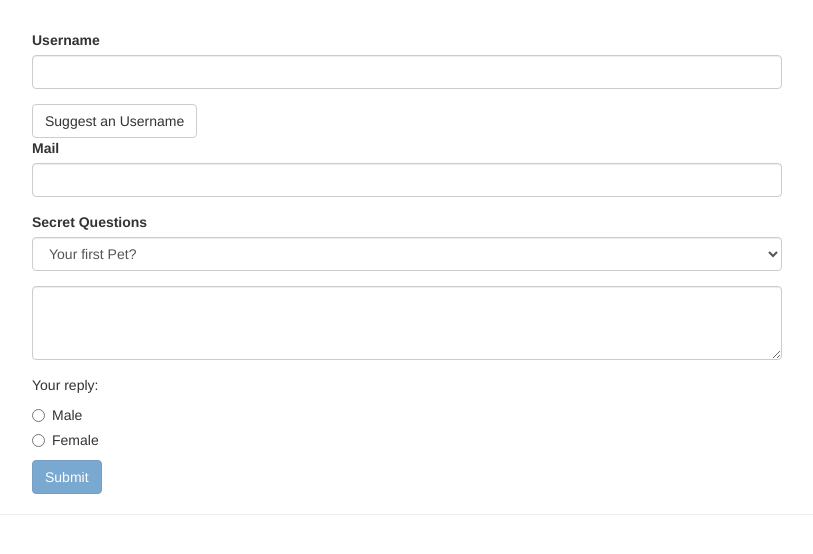
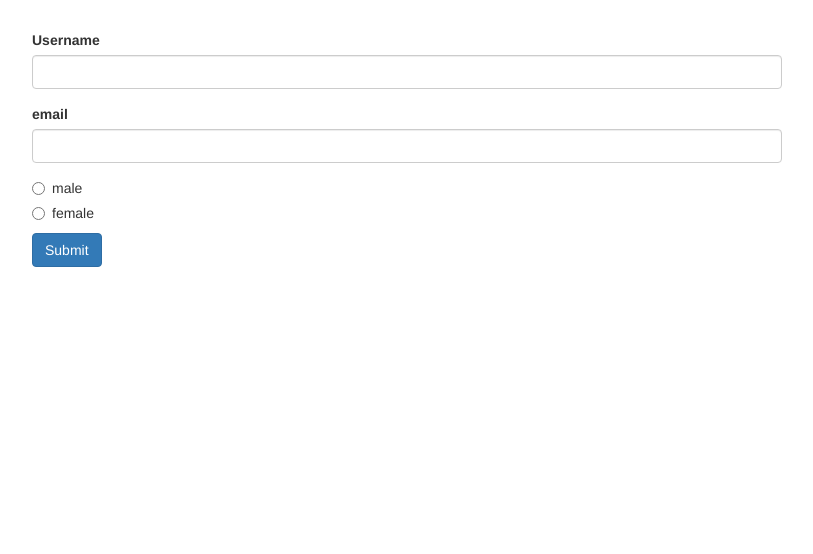
Before and after one commit to 3atharvkurdukar/my-first-app, an Angular app: page / in a window 1280 px wide. Shown: the top 554 px of the page, without its empty margins (233-1046 px from the left). Built offline with nearby package versions, Linux system fonts and the light colour scheme.

Commit message:
Handling forms in reactive way

```diff
--- a/src/app/app.component.css
+++ b/src/app/app.component.css
@@ -1,6 +1,3 @@
 .container {
   margin-top: 30px;
 }
-input.ng-invalid.ng-touched {
-  border: 1px solid red;
-}
--- a/src/app/app.component.html
+++ b/src/app/app.component.html
@@ -1,73 +1,30 @@
 <div class="container">
   <div class="row">
     <div class="col-xs-12 col-sm-10 col-md-8 col-sm-offset-1 col-md-offset-2">
-      <form (ngSubmit)="onSubmit(f)" #f="ngForm">
-        <div id="user-data" ngModelGroup="userData" #userData="ngModelGroup">
-          <div class="form-group">
-            <label for="username">Username</label>
-            <input
-              type="text"
-              id="username"
-              name="username"
-              class="form-control"
-              ngModel
-              required>
-          </div>
-          <button class="btn btn-default" type="button" (click)="suggestUserName()">
-            Suggest an Username
-          </button>
-          <div class="form-group">
-            <label for="email">Mail</label>
-            <input
-              type="email"
-              id="email"
-              name="email"
-              class="form-control"
-              ngModel
-              required
-              email
-              #email="ngModel">
-              <span class="help-block" *ngIf="email.touched && email.invalid">
-                Please enter a valid email id
-              </span>
-          </div>
-        </div>
-        <p *ngIf="userData.touched && userData.invalid" style="color: red;">
-          User Data is invalid!
-        </p>
+      <form>
         <div class="form-group">
-          <label for="secret">Secret Questions</label>
-          <select id="secret" class="form-control" name="secret" [ngModel]="defaultQuestion">
-            <option value="pet">Your first Pet?</option>
-            <option value="teacher">Your first teacher?</option>
-          </select>
+          <label for="username">Username</label>
+          <input
+            type="text"
+            id="username"
+            class="form-control">
         </div>
         <div class="form-group">
-          <textarea class="form-control" name="questionAnswer" rows="3" [(ngModel)]="answer">
-          </textarea>
+          <label for="email">email</label>
+          <input
+            type="text"
+            id="email"
+            class="form-control">
         </div>
-        <p>Your reply: {{ answer }} </p>
-        <div class="radio" *ngFor="let gender of genders" >
-          <label for="gender">
-            <input type="radio" name="gender" id="gender" [value]="gender" ngModel>
-            {{ gender }}
+        <div class="radio" *ngFor="let gender of genders">
+          <label>
+            <input
+              type="radio"
+              [value]="gender">{{ gender }}
           </label>
         </div>
-        <button class="btn btn-primary" type="submit" [disabled]="f.invalid">
-          Submit
-        </button>
+        <button class="btn btn-primary" type="submit">Submit</button>
       </form>
     </div>
   </div>
-  <hr>
-  <div class="row" *ngIf="submitted" >
-    <div class="col-xs-12">
-      <h3>Your Data</h3>
-      <p>Username: {{ user.username }} </p>
-      <p>Email: {{ user.email }} </p>
-      <p>Secret Question: {{ user.secretQuestion }} </p>
-      <p>Answer: {{ user.answer }} </p>
-      <p>Gender: {{ user.gender }} </p>
-    </div>
-  </div>
 </div>
--- a/src/app/app.component.ts
+++ b/src/app/app.component.ts
@@ -1,5 +1,4 @@
-import { Component, ViewChild } from '@angular/core';
-import { NgForm } from '@angular/forms';
+import { Component } from '@angular/core';
 
 @Component({
   selector: 'app-root',
@@ -7,51 +6,5 @@
   styleUrls: ['./app.component.css']
 })
 export class AppComponent {
-
-  @ViewChild('f') signupForm: NgForm;
-  defaultQuestion = 'pet';
-  answer = '';
-  genders = ['Male', 'Female'];
-  submitted = false;
-  user = {
-    username: '',
-    email: '',
-    secretQuestion: '',
-    answer: '',
-    gender: ''
-  };
-
-  suggestUserName() {
-    const suggestedName = 'Superuser';
-    // this.signupForm.setValue({
-    //   userData: {
-    //     username: suggestedName,
-    //     email: ''
-    //   },
-    //   secret: 'pet',
-    //   questionAnswer: '',
-    //   gender: 'Male'
-    // });
-    this.signupForm.form.patchValue({
-      userData: {
-        username: suggestedName
-      }
-    });
-  }
-
-  // onSubmit(form: NgForm) {
-  //   console.log('Submitted!');
-  //   console.log(form);
-  // }
-
-  onSubmit() {
-    this.submitted = true;
-    this.user.username = this.signupForm.value.userData.username;
-    this.user.email = this.signupForm.value.userData.email;
-    this.user.secretQuestion = this.signupForm.value.secret;
-    this.user.answer = this.signupForm.value.questionAnswer;
-    this.user.gender = this.signupForm.value.gender;
-
-    this.signupForm.reset();
-  }
+  genders = ['male', 'female'];
 }
```
